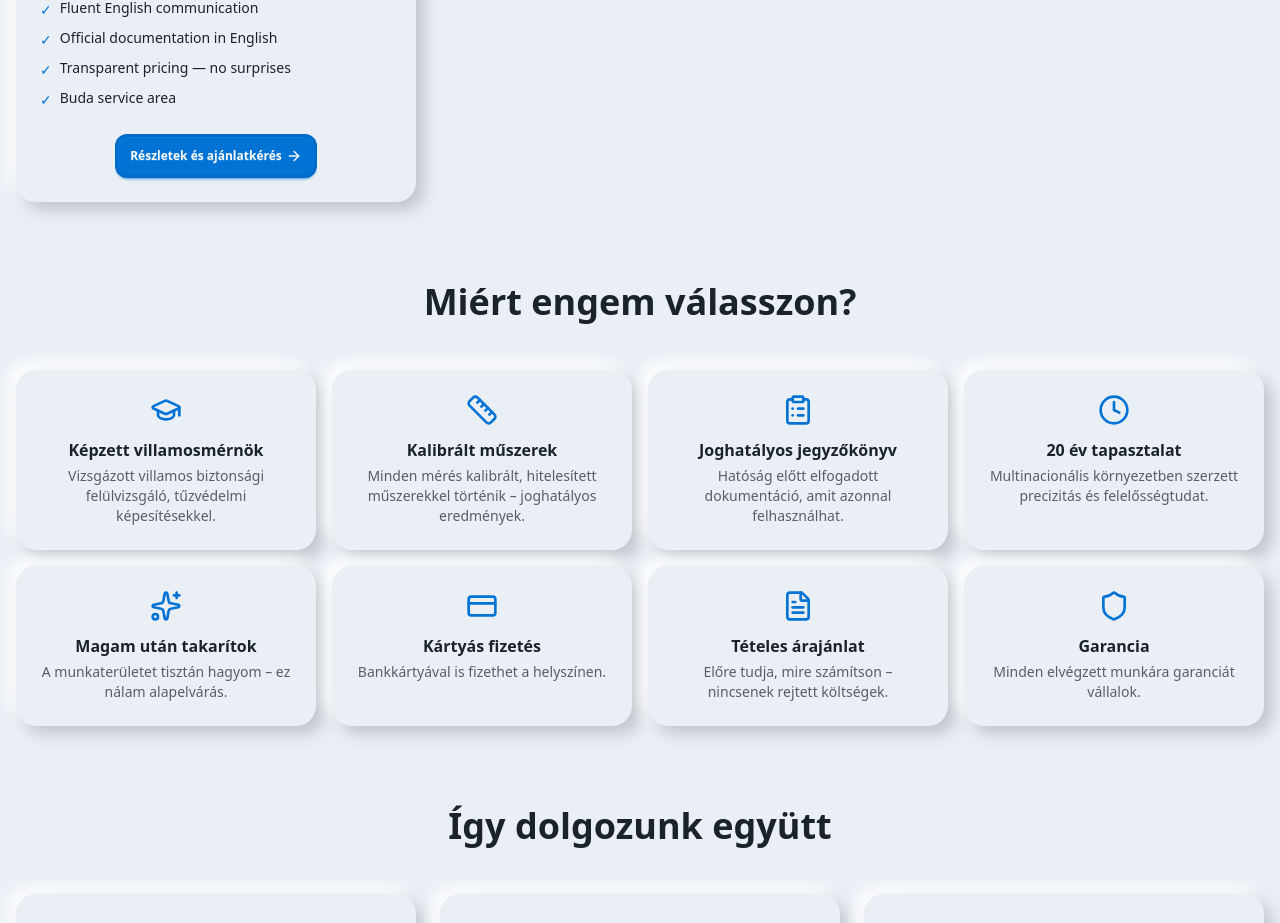
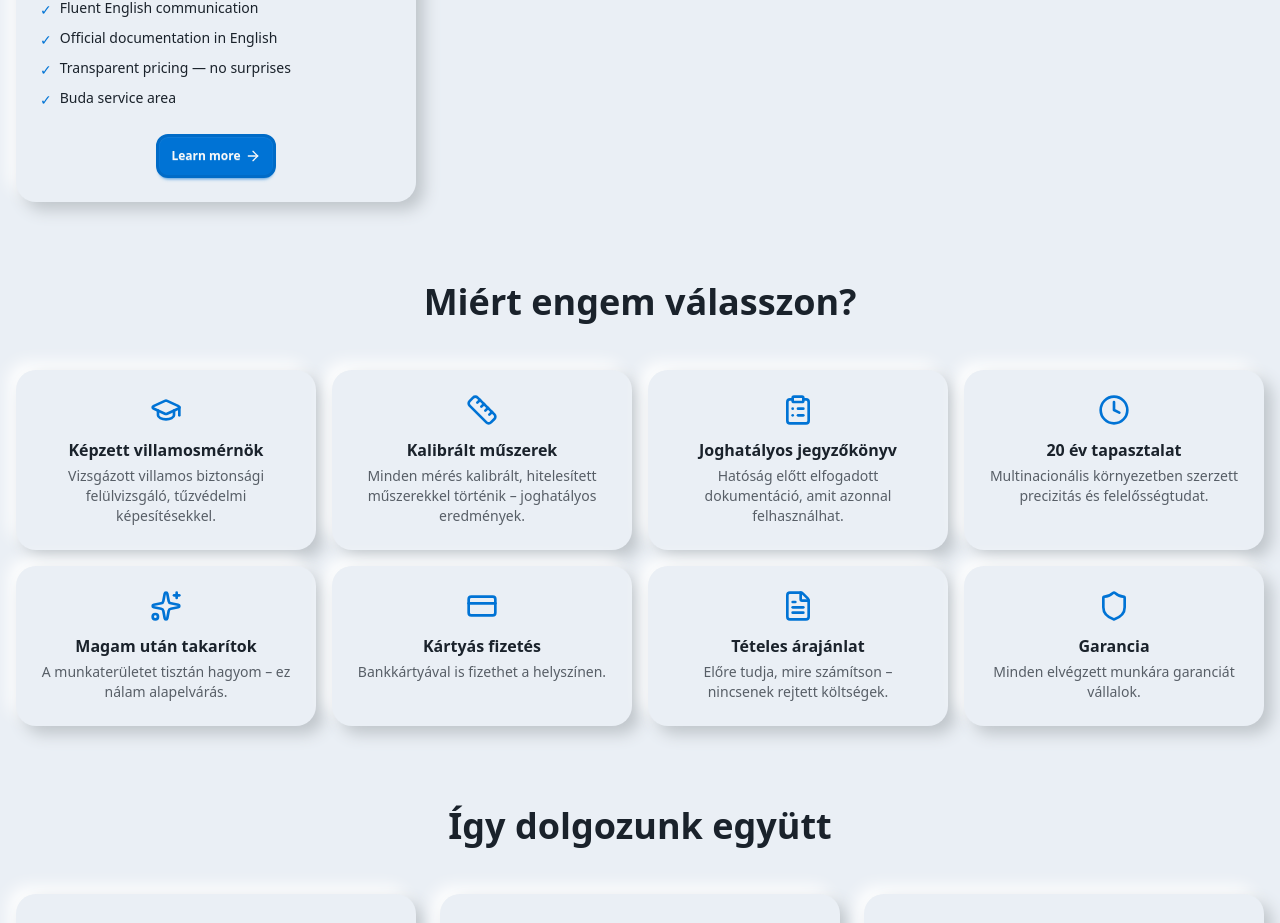
Before and after one commit to tliktor/villiotech, a React (Vite) app in the folder frontend/: page / in a window 1280 px wide. Shown: the part 1338-2261 px from the top of the page. Built offline with nearby package versions, Linux system fonts and the light colour scheme.

Commit message:
fix: English card CTA in English (Learn more)

```diff
--- a/frontend/src/pages/Home.tsx
+++ b/frontend/src/pages/Home.tsx
@@ -111,6 +111,7 @@ export default function Home() {
         'Buda service area',
       ],
       to: '/en/english-speaking',
+      cta: 'Learn more',
     },
   ]
 
@@ -155,7 +156,7 @@ export default function Home() {
                   </ul>
                 </div>
                 <div className="btn btn-primary btn-sm gap-1 self-center">
-                  {t('home.details_cta')} <ArrowRight className="w-4 h-4" />
+                  {card.cta || t('home.details_cta')} <ArrowRight className="w-4 h-4" />
                 </div>
               </ThemeCard>
               </Link>
```
